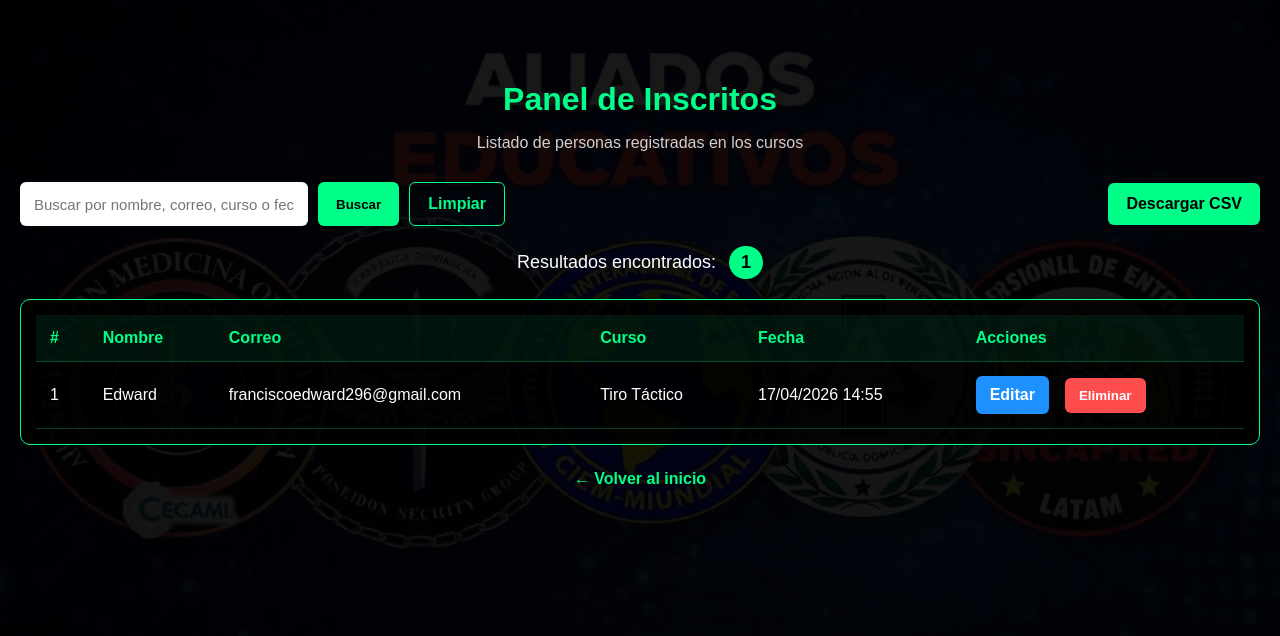
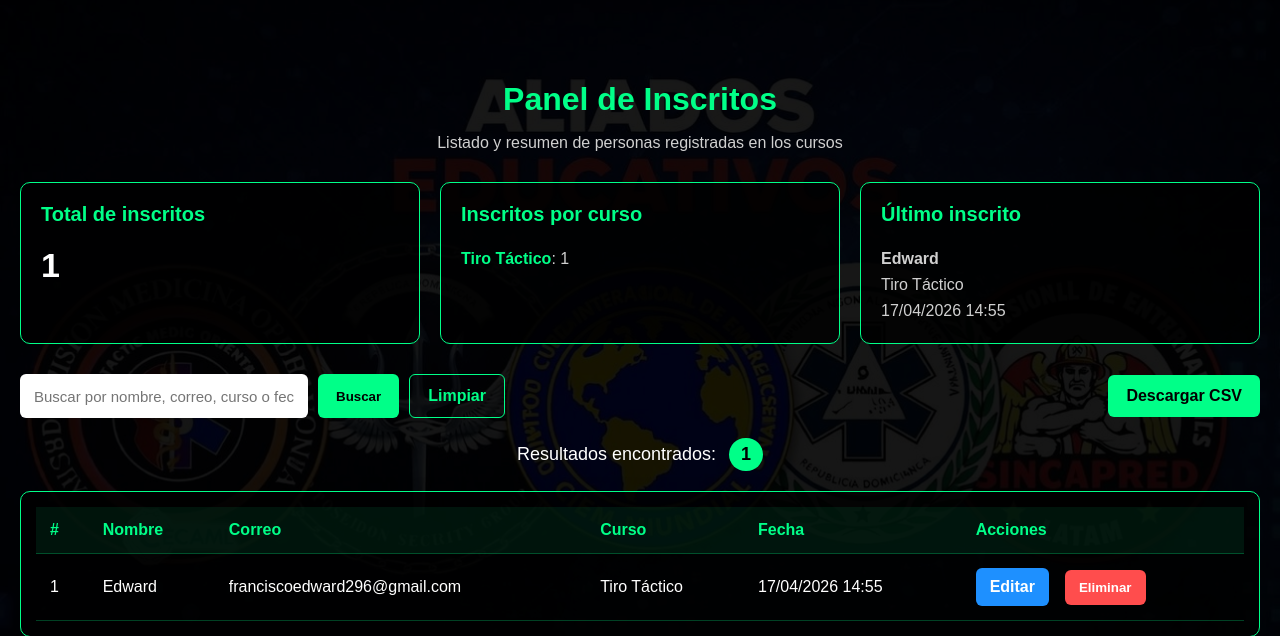
Before and after one commit to edward209/cursos-tacticos, a Flask app: page /inscritos in a window 1280 px wide. Shown: the part 83-719 px from the top of the page. Run offline with Flask 3, Linux system fonts and the light colour scheme; the visitor is signed in with stand-in values (Sample User, id 1).

Commit message:
agregar estadisticas al panel

```diff
--- a/app.py
+++ b/app.py
@@ -96,10 +96,25 @@ def inscritos():
                     if not busqueda or busqueda in texto:
                         registros.append(registro)
 
+    total_inscritos = len(registros)
+
+    cursos_resumen = {}
+    for r in registros:
+        curso = r['curso']
+        if curso in cursos_resumen:
+            cursos_resumen[curso] += 1
+        else:
+            cursos_resumen[curso] = 1
+
+    ultimo_inscrito = registros[-1] if registros else None
+
     return render_template(
         'inscritos.html',
         registros=registros,
-        busqueda=busqueda
+        busqueda=busqueda,
+        total_inscritos=total_inscritos,
+        cursos_resumen=cursos_resumen,
+        ultimo_inscrito=ultimo_inscrito
     )
 
 
--- a/templates/inscritos.html
+++ b/templates/inscritos.html
@@ -64,6 +64,47 @@
             text-align: center;
             color: #d0d0d0;
             margin-bottom: 30px;
+        }
+
+        .stats-grid {
+            display: grid;
+            grid-template-columns: repeat(auto-fit, minmax(260px, 1fr));
+            gap: 20px;
+            margin-bottom: 30px;
+        }
+
+        .stat-card {
+            background: rgba(0,0,0,0.82);
+            border: 1px solid #00ff88;
+            border-radius: 10px;
+            padding: 20px;
+        }
+
+        .stat-card h3 {
+            margin-top: 0;
+            color: #00ff88;
+            font-size: 20px;
+        }
+
+        .stat-num {
+            font-size: 34px;
+            font-weight: bold;
+            color: white;
+            margin-top: 10px;
+        }
+
+        .stat-text {
+            color: #d0d0d0;
+            line-height: 1.6;
+        }
+
+        .curso-linea {
+            margin-bottom: 10px;
+            color: #d0d0d0;
+        }
+
+        .curso-linea strong {
+            color: #00ff88;
         }
 
         .acciones {
@@ -244,7 +285,42 @@
 
     <div class="contenedor">
         <h1>Panel de Inscritos</h1>
-        <p class="sub">Listado de personas registradas en los cursos</p>
+        <p class="sub">Listado y resumen de personas registradas en los cursos</p>
+
+        <div class="stats-grid">
+            <div class="stat-card">
+                <h3>Total de inscritos</h3>
+                <div class="stat-num">{{ total_inscritos }}</div>
+            </div>
+
+            <div class="stat-card">
+                <h3>Inscritos por curso</h3>
+                <div class="stat-text">
+                    {% if cursos_resumen %}
+                        {% for curso, cantidad in cursos_resumen.items() %}
+                            <div class="curso-linea">
+                                <strong>{{ curso }}</strong>: {{ cantidad }}
+                            </div>
+                        {% endfor %}
+                    {% else %}
+                        No hay datos todavía.
+                    {% endif %}
+                </div>
+            </div>
+
+            <div class="stat-card">
+                <h3>Último inscrito</h3>
+                <div class="stat-text">
+                    {% if ultimo_inscrito %}
+                        <strong>{{ ultimo_inscrito.nombre }}</strong><br>
+                        {{ ultimo_inscrito.curso }}<br>
+                        {{ ultimo_inscrito.fecha }}
+                    {% else %}
+                        Sin registros todavía.
+                    {% endif %}
+                </div>
+            </div>
+        </div>
 
         <div class="acciones">
             <form method="GET" action="/inscritos" class="buscador-form">
```
